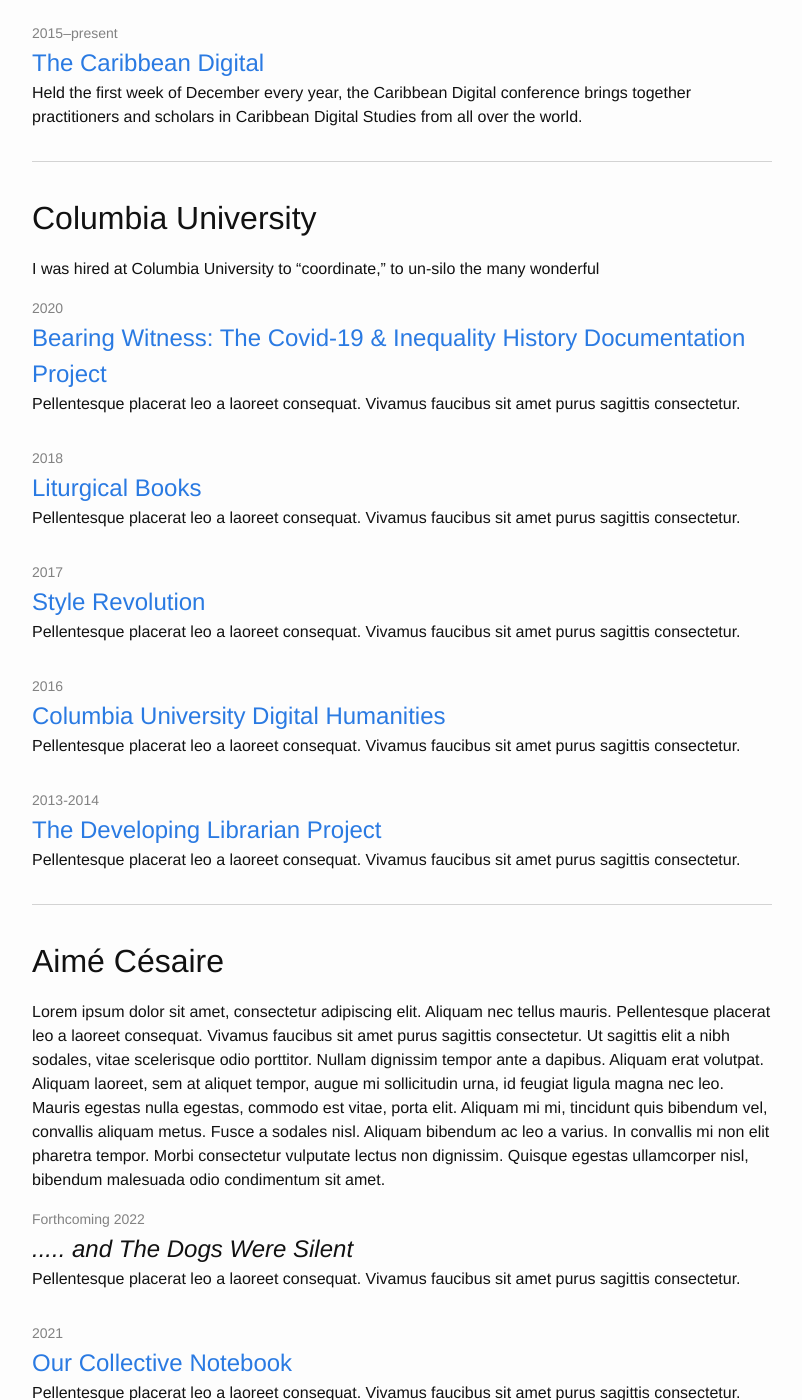
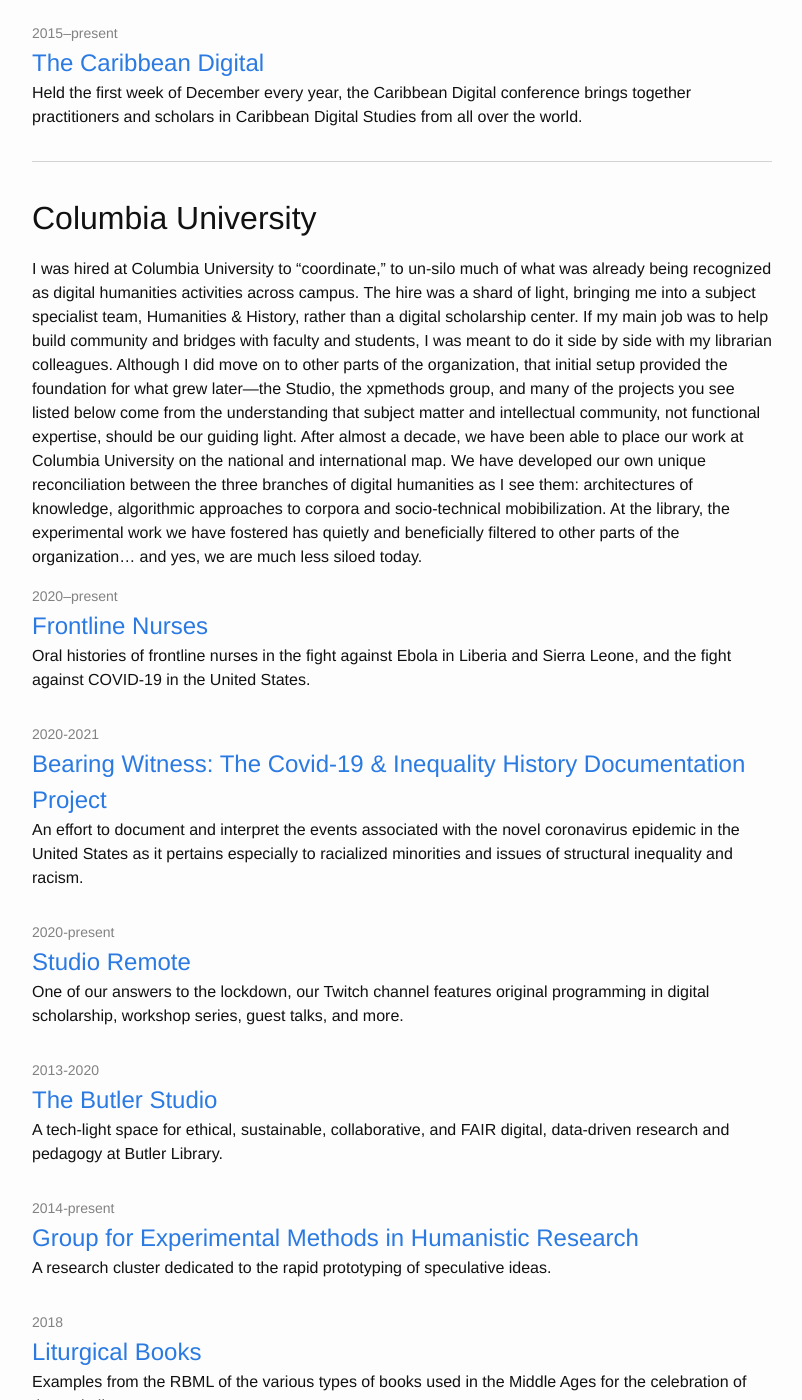
Before and after one commit to elotroalex/elotroalex, a Jekyll site: the page built from profiles.md, in a window 1280 px wide and 1400 px high, scrolled down 1787 px. Shown: the whole window, without its empty margins (238-1040 px from the left). Built offline with Jekyll 4.4.1, drawn with Linux system fonts in a browser that asks for light colours; some of the changed text lies outside the part shown.

Commit message:
drafted columbia

```diff
--- a/_data/projects.yml
+++ b/_data/projects.yml
@@ -29,6 +29,99 @@
   url: http://caribbeandigitalnyc.net/
   category: tcd
   blurb: "Held the first week of December every year, the Caribbean Digital conference brings together practitioners and scholars in Caribbean Digital Studies from all over the world."
+
+
+
+#######################
+# Columbia University #
+#######################
+
+
+- title: "Frontline Nurses"
+  time: "2020–present"
+  link: frontlinenurses.columbia.edu
+  url: https://frontlinenurses.columbia.edu/
+  category: columbia
+  blurb: "Oral histories of frontline nurses in the fight against Ebola in Liberia and Sierra Leone, and the fight against COVID-19 in the United States."
+
+- title: "Bearing Witness: The Covid-19 & Inequality History Documentation
+Project"
+  time: "2020-2021"
+  link: bearingwitness.github.io
+  url: https://bearingwitness.github.io/
+  category: columbia
+  blurb: "An effort to document and interpret the events associated with the novel coronavirus epidemic in the United States as it pertains especially to racialized minorities and issues of structural inequality and racism."
+
+- title: "Studio Remote"
+  time: "2020-present"
+  link: www.twitch.tv/culstudio
+  url: https://www.twitch.tv/culstudio
+  category: columbia
+  blurb: "One of our answers to the lockdown, our Twitch channel features original programming in digital scholarship, workshop series, guest talks, and more."
+
+- title: "The Butler Studio"
+  time: "2013-2020"
+  link: studio.cul.columbia.edu
+  url: https://studio.cul.columbia.edu/
+  category: columbia
+  blurb: "A tech-light space for ethical, sustainable, collaborative, and FAIR digital, data-driven research and pedagogy at Butler Library."
+
+- title: "Group for Experimental Methods in Humanistic Research"
+  time: "2014-present"
+  link: xpmethod.columbia.edu
+  url: http://xpmethod.columbia.edu/
+  category: columbia
+  blurb: "A research cluster dedicated to the rapid prototyping of speculative ideas."
+
+- title: "Liturgical Books"
+  time: "2018"
+  link: liturgical.columbia.edu
+  url: https://liturgical.columbia.edu/
+  category: columbia
+  blurb: "Examples from the RBML of the various types of books used in the Middle Ages for the celebration of the Latin liturgy."
+
+# - title: "The Making and Knowing Project: A minimal edition of BnF Ms Fr 640"
+#   time: "2017"
+#   link: makingandknowing.org
+#   url: http://www.makingandknowing.org/
+#   category: columbia
+#   blurb: "Pellentesque placerat leo a laoreet consequat. Vivamus faucibus sit amet purus sagittis consectetur."
+
+- title: "Style Revolution"
+  time: "2017"
+  link: stylerevolution.github.io
+  url: https://stylerevolution.github.io/
+  category: columbia
+  blurb: "An art history course and an online exhibit built around the first fashion magazine: the <em>Journal des dames et des modes</em>."
+
+- title: "Columbia University Digital Humanities"
+  time: "2016–present"
+  link: digitalhumanities.columbia.edu
+  url: https://digitalhumanities.columbia.edu/
+  category: columbia
+  blurb: "A bird's eye view of digital humanities projects and the people behind them at Columbia University"
+
+# - title: "Foucault 13/13"
+#   time: "2015"
+#   link: blogs.law.columbia.edu/foucault1313
+#   url: http://blogs.law.columbia.edu/foucault1313/
+#   category: columbia
+#   blurb: "Pellentesque placerat leo a laoreet consequat. Vivamus faucibus sit amet purus sagittis consectetur."
+
+# - title: "Morningside Heights Digital History"
+#   time: "2013"
+#   link: mhdh.library.columbia.edu
+#   url: https://mhdh.library.columbia.edu/
+#   category: columbia
+#   blurb: "Pellentesque placerat leo a laoreet consequat. Vivamus faucibus sit amet purus sagittis consectetur."
+
+- title: "The Developing Librarian Project"
+  time: "2013-2014"
+  link: devlib.library.columbia.edu
+  url: https://devlib.library.columbia.edu
+  category: columbia
+  blurb: "For one year the Humanities and History division at the library worked together to learn and build together a Digital History of our neighborhood, Morningside Heights."
+
 
 
 ################
@@ -63,73 +156,18 @@
   category: cesaire
   blurb: "Pellentesque placerat leo a laoreet consequat. Vivamus faucibus sit amet purus sagittis consectetur."
 
+- title: Articles and Chapters
+  time: "2010–present"
+  link: elotroalex.com
+  url: https://elotroalex.com/docs/gil-cv.pdf#page=2
+  category: cesaire
+  blurb: "Research focused on Césaire's early period."
+
 - title: "<em>Aimé Césaire: Poésie, théâtre, essais et discours</em>"
   time: "2013"
-  link:
-  url:
+  link: www.cnrseditions.fr
+  url: https://www.cnrseditions.fr/catalogue/arts-et-essais-litteraires/poesie-theatre-essais-et-discours/
   category: cesaire
-  blurb: "Pellentesque placerat leo a laoreet consequat. Vivamus faucibus sit amet purus sagittis consectetur."
-
-
-#######################
-# Columbia University #
-#######################
-
-- title: "Bearing Witness: The Covid-19 & Inequality History Documentation
-Project"
-  time: "2020"
-  link: bearingwitness.github.io
-  url: https://bearingwitness.github.io/
-  category: columbia
-  blurb: "Pellentesque placerat leo a laoreet consequat. Vivamus faucibus sit amet purus sagittis consectetur."
-
-- title: "Liturgical Books"
-  time: "2018"
-  link: liturgical.columbia.edu
-  url: https://liturgical.columbia.edu/
-  category: columbia
-  blurb: "Pellentesque placerat leo a laoreet consequat. Vivamus faucibus sit amet purus sagittis consectetur."
-
-# - title: "The Making and Knowing Project: A minimal edition of BnF Ms Fr 640"
-#   time: "2017"
-#   link: makingandknowing.org
-#   url: http://www.makingandknowing.org/
-#   category: columbia
-#   blurb: "Pellentesque placerat leo a laoreet consequat. Vivamus faucibus sit amet purus sagittis consectetur."
-
-- title: "Style Revolution"
-  time: "2017"
-  link: stylerevolution.github.io
-  url: https://stylerevolution.github.io/
-  category: columbia
-  blurb: "Pellentesque placerat leo a laoreet consequat. Vivamus faucibus sit amet purus sagittis consectetur."
-
-- title: "Columbia University Digital Humanities"
-  time: "2016"
-  link: digitalhumanities.columbia.edu
-  url: https://digitalhumanities.columbia.edu/
-  category: columbia
-  blurb: "Pellentesque placerat leo a laoreet consequat. Vivamus faucibus sit amet purus sagittis consectetur."
-
-# - title: "Foucault 13/13"
-#   time: "2015"
-#   link: blogs.law.columbia.edu/foucault1313
-#   url: http://blogs.law.columbia.edu/foucault1313/
-#   category: columbia
-#   blurb: "Pellentesque placerat leo a laoreet consequat. Vivamus faucibus sit amet purus sagittis consectetur."
-
-# - title: "Morningside Heights Digital History"
-#   time: "2013"
-#   link: mhdh.library.columbia.edu
-#   url: https://mhdh.library.columbia.edu/
-#   category: columbia
-#   blurb: "Pellentesque placerat leo a laoreet consequat. Vivamus faucibus sit amet purus sagittis consectetur."
-
-- title: "The Developing Librarian Project"
-  time: "2013-2014"
-  link: devlib.library.columbia.edu
-  url: https://devlib.library.columbia.edu
-  category: columbia
   blurb: "Pellentesque placerat leo a laoreet consequat. Vivamus faucibus sit amet purus sagittis consectetur."
 
 
--- a/profiles.md
+++ b/profiles.md
@@ -38,7 +38,7 @@
     <li>
         <span class="post-meta">{{ project.time }}</span>
         <h3>
-          <a class="post-link" target="_blank" href="{{ project.url | prepend: site.baseurl }}">{{ project.title }}</a>
+          {% if project.link %}<a class="post-link" target="_blank" href="{{ project.url | prepend: site.baseurl }}">{{ project.title }}</a>{% else %}<span class="post-link">{{ project.title }}</span>{% endif %}
         </h3>
         <span>{{ project.blurb }}</span>
     </li>
@@ -49,7 +49,7 @@
 
 ## Columbia University
 
-I was hired at Columbia University to "coordinate," to un-silo the many wonderful
+I was hired at Columbia University to "coordinate," to un-silo much of what was already being recognized as digital humanities activities across campus. The hire was a shard of light, bringing me into a subject specialist team, Humanities & History, rather than a digital scholarship center. If my main job was to help build community and bridges with faculty and students, I was meant to do it side by side with my librarian colleagues. Although I did move on to other parts of the organization, that initial setup provided the foundation for what grew later---the Studio, the xpmethods group, and many of the projects you see listed below come from the understanding that subject matter and intellectual community, not functional expertise, should be our guiding light. After almost a decade, we have been able to place our work at Columbia University on the national and international map. We have developed our own unique reconciliation between the three branches of digital humanities as I see them: architectures of knowledge, algorithmic approaches to corpora and  socio-technical mobibilization. At the library, the experimental work we have fostered has quietly and beneficially filtered to other parts of the organization... and yes, we are much less siloed today.
 
 <ul class="post-list">
 {% assign cu_projects = site.data.projects | where: "category","columbia" %}
@@ -57,7 +57,7 @@
     <li>
         <span class="post-meta">{{ project.time }}</span>
         <h3>
-          <a class="post-link" target="_blank" href="{{ project.url | prepend: site.baseurl }}">{{ project.title }}</a>
+          {% if project.link %}<a class="post-link" target="_blank" href="{{ project.url | prepend: site.baseurl }}">{{ project.title }}</a>{% else %}<span class="post-link">{{ project.title }}</span>{% endif %}
         </h3>
         <span>{{ project.blurb }}</span>
     </li>
@@ -95,7 +95,7 @@
     <li>
         <span class="post-meta">{{ project.time }}</span>
         <h3>
-          <a class="post-link" target="_blank" href="{{ project.url | prepend: site.baseurl }}">{{ project.title }}</a>
+          {% if project.link %}<a class="post-link" target="_blank" href="{{ project.url | prepend: site.baseurl }}">{{ project.title }}</a>{% else %}<span class="post-link">{{ project.title }}</span>{% endif %}
         </h3>
         <span>{{ project.blurb }}</span>
     </li>
```
Also changed, not shown: other parts of profiles.md (+2 -2 lines).
